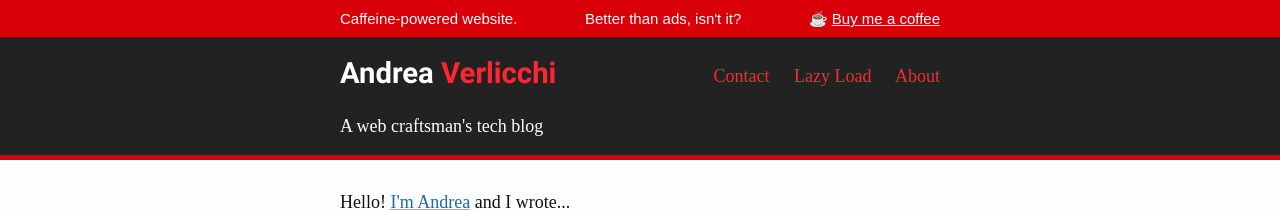
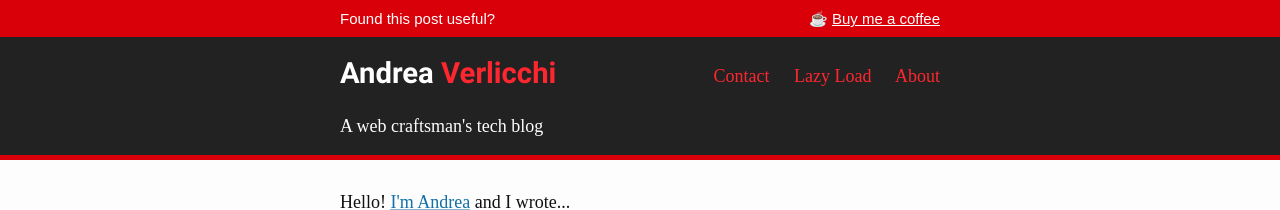
Before and after one commit to verlok/verlok.github.io, a Jekyll site: the page built from index.html, in a window 1280 px wide. Shown: the top 210 px of the page. Built offline with Jekyll 4.4.1, drawn with Linux system fonts in a browser that asks for light colours; some web fonts are replaced; the list of posts is cut into pages by our own code.

Commit message:
Improved text in coffee header

```diff
--- a/_includes/header-coffee.html
+++ b/_includes/header-coffee.html
@@ -1,10 +1,7 @@
 <section class="header-coffee">
   <div class="header-coffee-inner">
     <div class="header-coffee-callout">
-      Caffeine-powered website.
-    </div>
-    <div class="header-coffee-callout header-coffee-callout--secondary">
-      Better than ads, isn't it?
+      Found this post useful?
     </div>
     <div
       class="header-coffee-cta"
```
